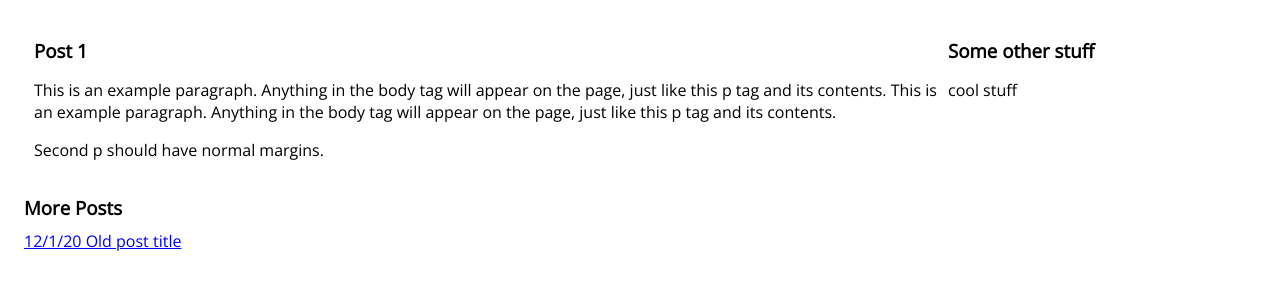
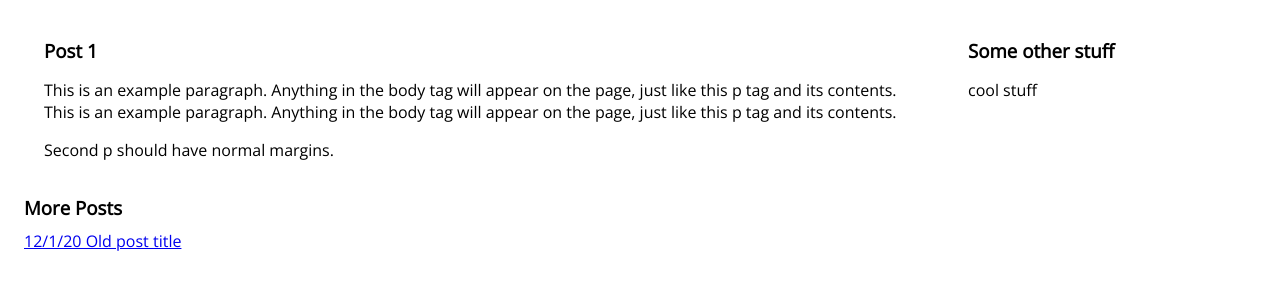
Before and after one commit to nngrey19/nngrey19.github.io, a plain HTML site: page index.html in a window 1280 px wide. Shown: the part 67-356 px from the top of the page. Drawn offline with nearby package versions, Linux system fonts and the light colour scheme.

Commit message:
update page

```diff
--- a/index.html
+++ b/index.html
@@ -18,8 +18,10 @@
           </div>
         </div>
         <div class="column right">
-          <h3>Some other stuff</h3>
-          <p>cool stuff</p>
+          <div class="content">
+            <h3>Some other stuff</h3>
+            <p>cool stuff</p>
+          </div>
         </div>
       </div>
       <div class="row">
--- a/mystyle.css
+++ b/mystyle.css
@@ -37,6 +37,6 @@ h3 {
 }
 
 .content {
-  padding-right: 10px;
-  padding-left: 10px;
+  padding-right: 20px;
+  padding-left: 20px;
 }
```
